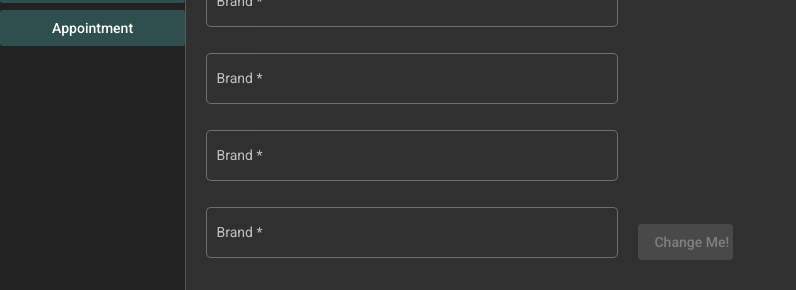
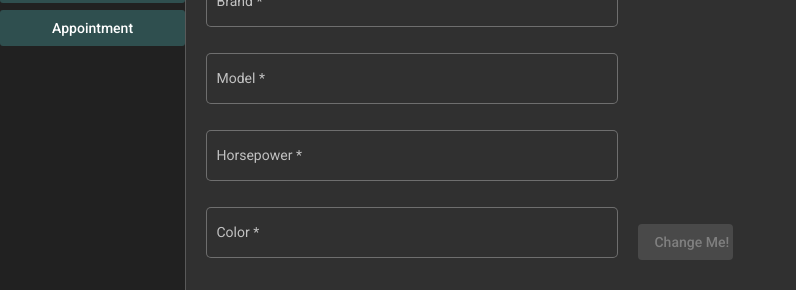
Before and after one commit to githubc02hf/WebTechPrj, an Angular app in the folder motorcycleGang/: page /motorcycle/motorcycle-edit/1 in a window 1280 px wide. Shown: the part 125-415 px from the top of the page, without its empty margins (0-796 px from the left). Built offline with nearby package versions, Linux system fonts and the light colour scheme; no server answers.

Commit message:
Fixed labels

```diff
--- a/motorcycleGang/src/app/motorcycle/container/motorcycle-edit/motorcycle-edit.component.html
+++ b/motorcycleGang/src/app/motorcycle/container/motorcycle-edit/motorcycle-edit.component.html
@@ -32,7 +32,7 @@
     </mat-form-field>
 
     <mat-form-field class="col-5 mb-2 mx-auto" appearance="outline">
-      <mat-label>Brand</mat-label>
+      <mat-label>Model</mat-label>
       <input
         type="text"
         matInput
@@ -47,7 +47,7 @@
     </mat-form-field>
 
     <mat-form-field class="col-5 mb-2 mx-auto" appearance="outline">
-      <mat-label>Brand</mat-label>
+      <mat-label>Horsepower</mat-label>
       <input
         type="text"
         matInput
@@ -68,7 +68,7 @@
     </mat-form-field>
 
     <mat-form-field class="col-5 mb-2 mx-auto" appearance="outline">
-      <mat-label>Brand</mat-label>
+      <mat-label>Color</mat-label>
       <input
         type="text"
         matInput
```
